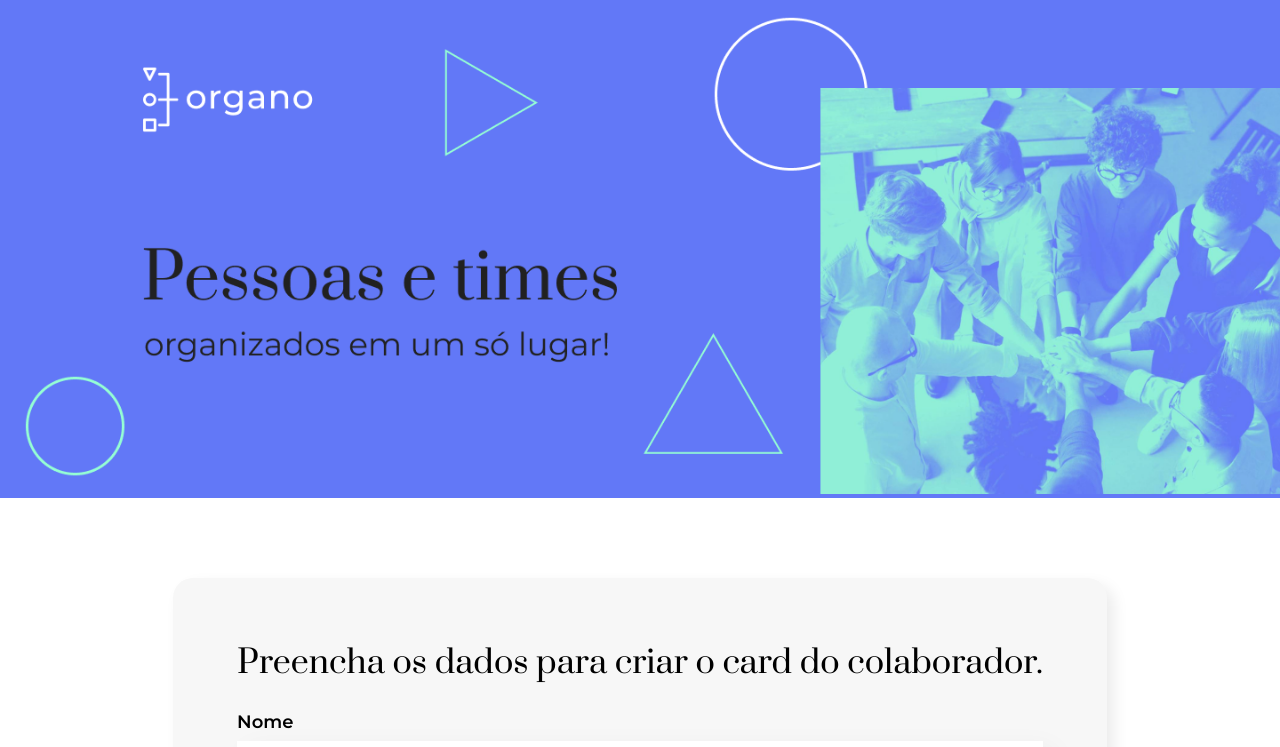
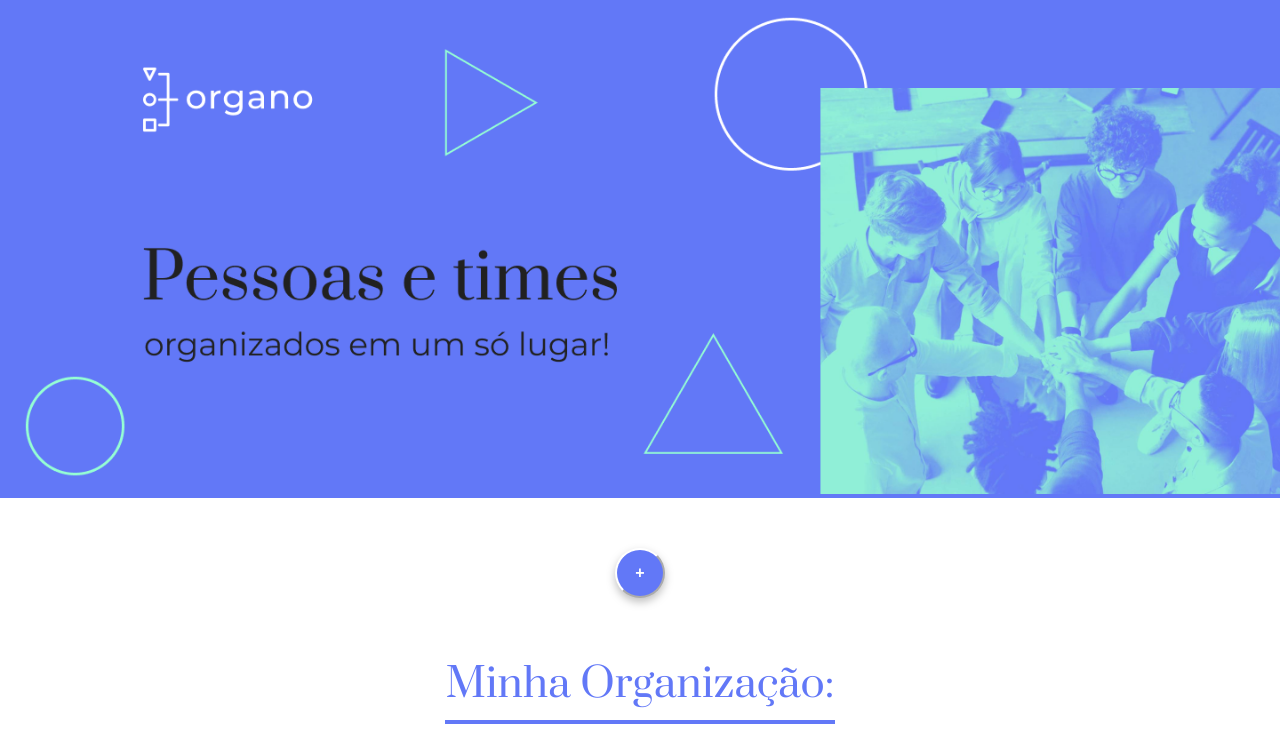
Before and after one commit to isabella-reis/react-alura-organo, a React (Create React App) app: page / in a window 1280 px wide. Shown: the top 747 px of the page. Built offline with nearby package versions, Linux system fonts and the light colour scheme.

Commit message:
Botao para esconder o formulario

```diff
--- a/src/App.js
+++ b/src/App.js
@@ -4,6 +4,8 @@ import Banner from "./componentes/Banner";
 import Form from "./componentes/Form";
 import Team from "./componentes/Team";
 import Footer from "./componentes/Footer";
+import Title from "./componentes/Title";
+import ToggleVisibility from "./componentes/ToggleVisibilityButton";
 
 function App() {
   const teams = [
@@ -57,6 +59,7 @@ function App() {
     <div className="App">
       <GlobalStyle />
       <Banner />
+      <ToggleVisibility>
         <Form
           //Elevamos o estado do nosso array teams, mapeamos ele e para cada elemento pegamos somente o nome
           teamsNames={teams.map((team) => team.nome)}
@@ -64,6 +67,9 @@ function App() {
             handleAddNewCollaborator(collaborator)
           }
         />
+      </ToggleVisibility>
+
+      <Title />
       {teams.map((team) => (
         <Team
           key={team.nome}
@@ -85,6 +91,4 @@ export default App;
 //Criamos o array de objetos com os times e cores, dentro do nosso app nós
 //fazemos o componente Team ser dinâmico .: para cada elemento dentro do array teams
 //nós pegamos o nome e colocamos dentro da props nome do componente, mostrando assim na tela
-//apenas o nome dos times, sem precisar colocar um por um
-
-// TODO: Adicionar botao que esconda/ mostre o formulário
+//apenas o nome dos times, sem precisar colocar um por um.
--- a/src/componentes/Footer/styles.js
+++ b/src/componentes/Footer/styles.js
@@ -40,6 +40,7 @@ export const FooterBox = styled.footer`
     z-index: 1;
     margin-bottom: 13.02px;
     margin-top: 43px;
+    margin-right: 20px;
 
     width: 111px;
     height: 111px;
--- a/src/componentes/Team/styles.js
+++ b/src/componentes/Team/styles.js
@@ -13,7 +13,6 @@ export const TeamBox = styled.section`
 
     padding: 8px;
     border-bottom: 4px solid;
-    /* TODO: Fazer border bottom ficar igual ao do Figma */
     display: inline-block;
 
     color: #212121;
@@ -23,6 +22,5 @@ export const TeamBox = styled.section`
 export const CollaboratorsBox = styled.div`
   display: flex;
   justify-content: center;
-  margin-top: 32px;
   flex-wrap: wrap;
 `
--- /dev/null
+++ b/src/componentes/Title/index.js
@@ -0,0 +1,11 @@
+import {TitleDiv} from "./styles"
+
+const Title = () => {
+    return(
+        <TitleDiv>
+            <p>Minha Organização:</p>
+        </TitleDiv>
+    )
+}
+
+export default Title;
--- /dev/null
+++ b/src/componentes/Title/styles.js
@@ -0,0 +1,20 @@
+import styled from "styled-components";
+
+export const TitleDiv = styled.div`
+  font-family: "Prata";
+  font-style: normal;
+  font-weight: 400;
+  font-size: 40px;
+  line-height: 72px;
+  color: #6278f7;
+
+  display: flex;
+  justify-content: center;
+  align-items: center;
+
+  & p {
+    border-bottom: 4px solid;
+    display: inline-block;
+    margin: 50px 200px;
+  }
+`;
--- /dev/null
+++ b/src/componentes/ToggleVisibilityButton/index.js
@@ -0,0 +1,21 @@
+import { useState } from "react";
+import {ButtonDiv} from "./styles"
+
+const ToggleVisibility = ({ children }) => {
+  const [show, setShow] = useState();
+
+  function toggleShow() {
+    setShow(!show);
+  }
+
+  var buttonText = show ? "-" : "+";
+
+  return (
+    <ButtonDiv>
+      {show && children}
+      <button id="toggleBtn" onClick={toggleShow}>{buttonText}</button>
+    </ButtonDiv>
+  );
+};
+
+export default ToggleVisibility;
--- /dev/null
+++ b/src/componentes/ToggleVisibilityButton/styles.js
@@ -0,0 +1,27 @@
+import styled from "styled-components";
+
+export const ButtonDiv = styled.div`
+  display: flex;
+  justify-content: center;
+  align-items: center;
+  flex-direction: column;
+
+  margin-top: 50px;
+
+  & button#toggleBtn {
+    width: 50px;
+    height: 50px;
+    font-size: medium;
+    font-weight: 900;
+    color: #ffffff;
+    border-radius: 50%;
+    border-color: #ffffff;
+
+    background-color: #6278f7;
+    filter: drop-shadow(0px 4px 4px rgba(0, 0, 0, 0.25));
+  }
+
+  button:hover {
+    cursor: pointer;
+  }
+`;
```
Lines whose indentation alone changed are shown as unchanged.
